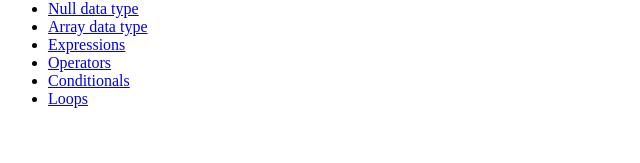
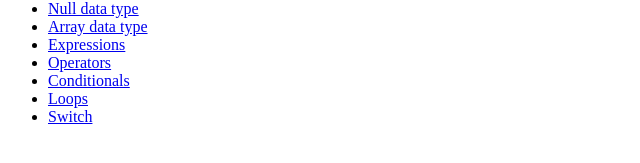
Before and after one commit to jorgearmas/PHP_Path, a PHP site: page / in a window 1280 px wide. Shown: the part 214-377 px from the top of the page, without its empty margins (0-640 px from the left). Run offline with PHP 8.4, Linux system fonts and the light colour scheme.

Commit message:
HL added

```diff
--- a/index.php
+++ b/index.php
@@ -62,6 +62,7 @@
         <li><a href="./_11_operators.php">Operators</a></li>
         <li><a href="./_12_conditionals.php">Conditionals</a></li>
         <li><a href="./_13_loops.php">Loops</a></li>
+        <li><a href="./_14_switch.php">Switch</a></li>
     </ul>
 </body>
 </html>
```
